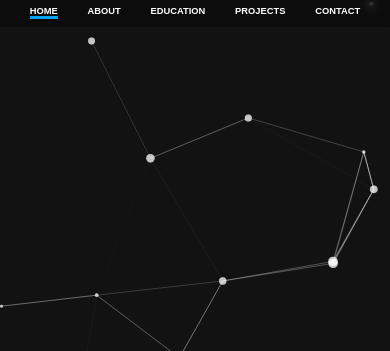
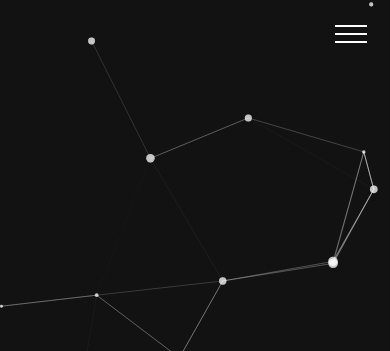
Before and after one commit to LuisLSousa/PersonalWebsite-Gatsby, a Gatsby site: page / in a window 390 px wide. Shown: the top 351 px of the page. Built offline with nearby package versions, Linux system fonts and the light colour scheme; Gatsby itself is replaced by a stand-in of ours.

Commit message:
navbar hamburger menu for mobile

```diff
--- a/src/components/education.js
+++ b/src/components/education.js
@@ -46,6 +46,19 @@ const Entry = styled.div`
     flex-direction: row;
     padding-top: 1rem;
     padding-bottom: 1rem;
+    animation: fadeIn;
+
+    @keyframes fadeIn {
+	from {
+		opacity: 0;
+		transform: translate3d(0, -100%, 0);
+	}
+	to {
+		opacity: 1;
+		transform: translate3d(0, 0, 0);
+	}
+}
+
 `
 
 const Content = styled.div`
@@ -64,13 +77,13 @@ const Content = styled.div`
         font-size: 1rem;
     }
     .university{
+        font-size: 1rem;
+    }
+    .location, .period {
         font-size: 0.875rem;
     }
-    .location, .period {
-        font-size: 0.75rem;
-    }
     .period {
-        margin-top: 0.5rem;
+        margin-top: 0.75rem;
     }
 `
 
@@ -111,7 +124,7 @@ const Education = () => {
             <Container >
                 {data.allEducationJson.edges.map(({ node }, index) => {
                     return (
-                        <Entry key={node.id}>
+                        <Entry key={node.id} style={{ animationDuration: `${index * 300 + 500}ms` }} >
                             <Dot />
                             <Content>
                                 <StyledImage fluid={node.icon.childImageSharp.fluid} imgStyle={{
--- a/src/components/layout.js
+++ b/src/components/layout.js
@@ -1,8 +1,9 @@
-import React from "react";
+import React, { useState } from "react";
 import PropTypes from "prop-types";
+import styled from "styled-components";
 import { useStaticQuery, graphql } from "gatsby";
-import styled from "styled-components";
 import Navigation from './navigation';
+
 import SEO from "./seo";
 
 
@@ -15,18 +16,17 @@ const StyledLayout = styled.div`
     display: flex;
     flex-direction: column;
     align-items: stretch;
-    @media (max-width: 562px) {
-
-    }
 `
 
 const StyledTheme = styled.div`
     background-color: #121212;
     width: 100vw;
-    color: white;
+    color: #EFFFFA;
 `
 
 const Layout = ({ children }) => {
+  const [open, setOpen] = useState(false);
+
   return (
     <StyledTheme>
       <SEO />
--- a/src/components/navigation.js
+++ b/src/components/navigation.js
@@ -1,71 +1,150 @@
-import React, { useState, useEffect } from 'react';
+import React, { useState, useEffect, useRef } from 'react';
 import styled from "styled-components"
 import { Link } from 'react-scroll';
 
 // CSS
-const StyledSection = styled.section`
-.navigation {
+const Navbar = {
+    Wrapper: styled.nav`
         position: fixed;
         z-index: 1;
         display: inline-flex;
         flex-wrap: nowrap;
         flex-direction: row;
         justify-content: flex-end;
-    padding-right: 1em;
         right: 0;
         width: 100vw;
-    position: fixed !important;
-    font-family: "Montserrat", sans-serif;
+
+    ${'' /* Blur the entire navbar on scroll */}
+    .navigation.active {
+        backdrop-filter: blur(10px);
+        background-color: rgba(10, 10, 10, 0.3);
+        width: 100vw;
+        justify-content: flex-end;
+    }
+
+      @media only screen and (max-width: 800px) {
+        position: fixed;
+        width: 100vw;
+        bottom: 0;
+
+        .navigation.active {
+            width: auto;
+            justify-content: flex-start;
+        }
+      }
+    `,
+    Items: styled.ul`
+      display: flex;
       list-style: none;
 
-}
-
-.navigation.active {
-    ${'' /* background-color: #121212;
-    border-bottom: 2px solid rgba(255,255,255, 0.8); */}
+      @media only screen and (max-width: 800px) {
+        position: fixed;
+        right: 0;
+        top: 0;
+        height: 100%;
+        flex-direction: column;
+        justify-content: flex-start !important;
         backdrop-filter: blur(10px);
         background-color: rgba(10, 10, 10, 0.3);
+        padding: 0.5rem;
+        padding-top: 3rem;
+        transition: 0.2s ease-out;
+        transform: ${({ openMenu }) => openMenu ? `translateX(0)` : `translateX(100%)`};
       }
-
-.navigation .item {
+    `,
+    Item: styled.li`
         font-size: 1em;
         font-weight: 550;
         color: white;
         padding: 0;
         margin: 1.5em;
         text-transform: uppercase;
-}
+        cursor: pointer;
 
-.item:hover {
-    cursor: pointer;
-}
-
-.item > .active {
+        .active {
             border-bottom: 3px solid rgb(1, 164, 240);
     }
 
-@media (max-width: 800px) {
-    .navigation {
-        backdrop-filter: blur(5px);
-        background-color: rgba(0, 0, 0, 0.3);
-        justify-content: space-evenly;
-        padding-right: 0;
-    }
-    .navigation .item {
-        font-size: 2.4vw;
-        font-weight: 550;
-        padding-bottom: 0.4em;
-        margin: 0;
-    }
+      @media only screen and (max-width: 800px) {
+          margin: 1rem;
       }
     `
+};
+
+const MenuButton = {
+    Wrapper: styled.button`
+        height: 2rem;
+        width: 2rem;
+        position: fixed;
+        z-index: 1;
+        font-size: 12px;
+        right: 7.5vw;
+        top: 2vh ;
+        display: none;
+        margin: 0;
+
+      @media only screen and (max-width: 800px) {
+        display: block;
+      }
+
+      /* Remove default button styles */
+      border: none;
+      background: transparent;
+      outline: none;
+      cursor: pointer;
+
+    `,
+    Lines: styled.div`
+
+      &,
+      &:after,
+      &:before {
+        /* Create lines */
+        height: 2px;
+        pointer-events: none;
+        display: block;
+        content: "";
+        width: 100%;
+        background-color: white;
+        position: absolute;
+      }
+
+      &:after {
+        /* Move bottom line below center line */
+        top: -0.5rem;
+      }
+
+      &:before {
+        /* Move top line on top of center line */
+        top: 0.5rem;
+      }
+    `
+};
 
 const Navigation = () => {
     const [navigation, setNavigation] = useState(false);
+    const [openMenu, toggleMenu] = useState(false);
+    const menuRef = useRef(null);
+    const buttonRef = useRef(null);
+
+    useEffect(() => {
+        /* Close the menu when the user clicks outside of it */
+        const closeMenu = event => {
+            if (menuRef.current && menuRef.current.contains(event.target)) {
+                return;
+            }
+            else if (buttonRef.current!==event.target) {
+                toggleMenu(false);
+            }
+        };
+
+        document.addEventListener("mousedown", closeMenu);
+        return () => document.removeEventListener("mousedown", closeMenu);
+    }, []);
 
     // change navbar background on scroll
     const changeBackground = () => {
-        if(window.scrollY > 50) {
+        if (window.scrollY > 50) {
             setNavigation(true);
         }
         else {
@@ -78,30 +157,35 @@ const Navigation = () => {
         window.addEventListener('scroll', changeBackground);
         // this will clean up the event every time the component is re-rendered
         return function cleanup() {
-            window.removeEventListener('scroll', changeBackground);        }
+            window.removeEventListener('scroll', changeBackground);
+        }
     })
 
+    return (
 
-    return (
-        <StyledSection>
-            <nav className={navigation ? 'navigation active' : 'navigation'}>
-                <li className="item">
+        <Navbar.Wrapper>
+            <MenuButton.Wrapper openMenu={openMenu} onClick={() => toggleMenu(!openMenu)} ref={buttonRef}>
+                <MenuButton.Lines />
+            </MenuButton.Wrapper>
+            <Navbar.Items className={navigation ? 'navigation active' : 'navigation'} ref={menuRef} openMenu={openMenu}>
+                <Navbar.Item>
                     <Link activeClass="active" to="home" spy={true} smooth={true} offset={-50} duration={600}>Home</Link>
-                </li>
-                <li className="item">
+                </Navbar.Item>
+                <Navbar.Item>
                     <Link activeClass="active" to="about" spy={true} smooth={true} offset={-50} duration={600}>About</Link>
-                </li>
-                <li className="item">
+                </Navbar.Item>
+                <Navbar.Item>
                     <Link activeClass="active" to="education" spy={true} smooth={true} offset={-50} duration={600}>Education</Link>
-                </li>
-                <li className="item">
+                </Navbar.Item>
+                <Navbar.Item>
                     <Link activeClass="active" to="projects" spy={true} smooth={true} offset={-50} duration={600}>Projects</Link>
-                </li>
-                <li className="item">
+                </Navbar.Item>
+                <Navbar.Item>
                     <Link activeClass="active" to="contact" spy={true} smooth={true} offset={-50} duration={600}>Contact</Link>
-                </li>
-            </nav>
-        </StyledSection>
+                </Navbar.Item>
+            </Navbar.Items>
+        </Navbar.Wrapper>
+
     );
 }
 
--- a/src/components/particles.js
+++ b/src/components/particles.js
@@ -16,7 +16,7 @@ const particlesParams = {
             },
             onHover: {
                 enable: true,
-                mode: "repulse", // repulse, grab, bubble
+                mode: "grab", // repulse, grab, bubble
             },
             resize: true,
         },
```
Lines whose indentation alone changed are shown as unchanged.
